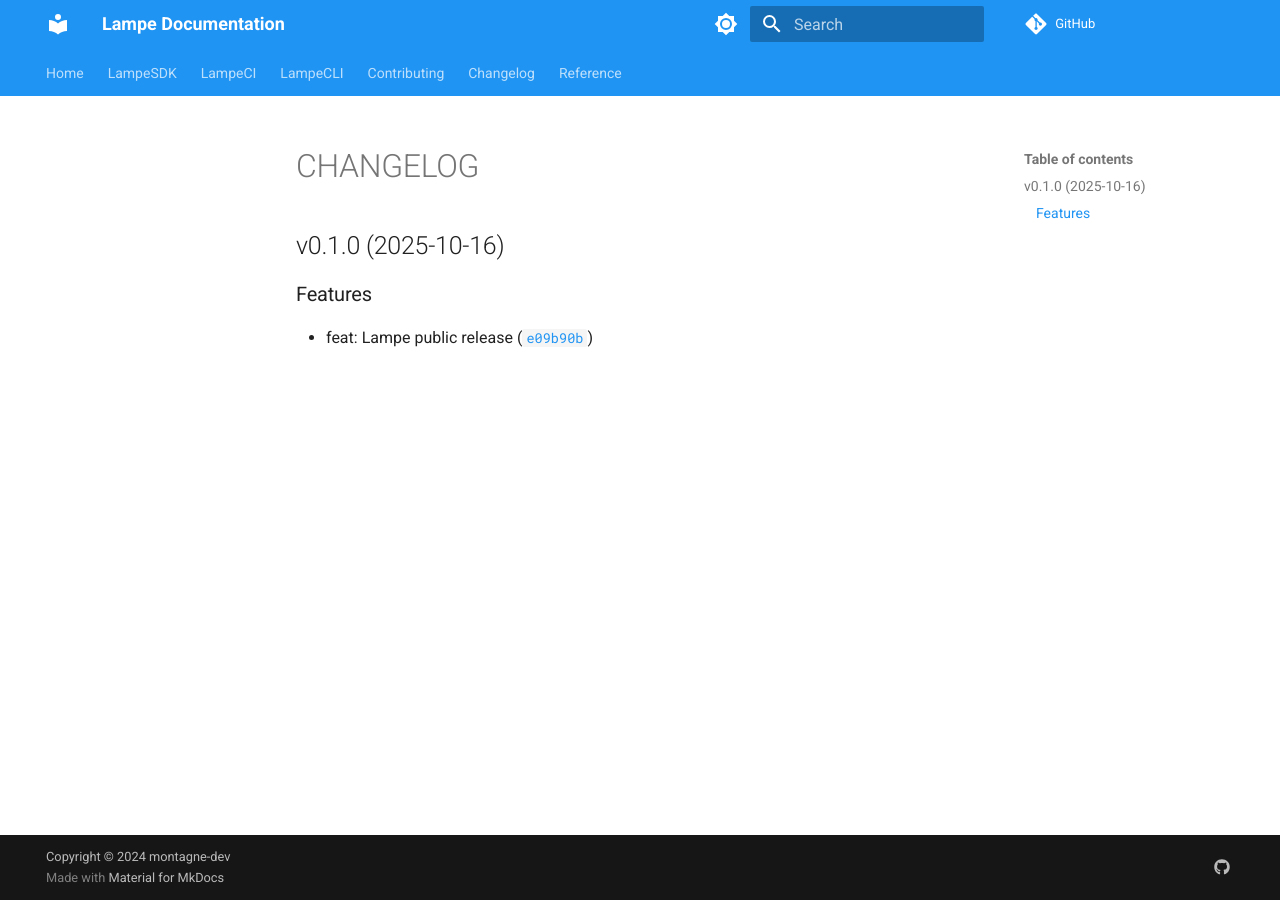
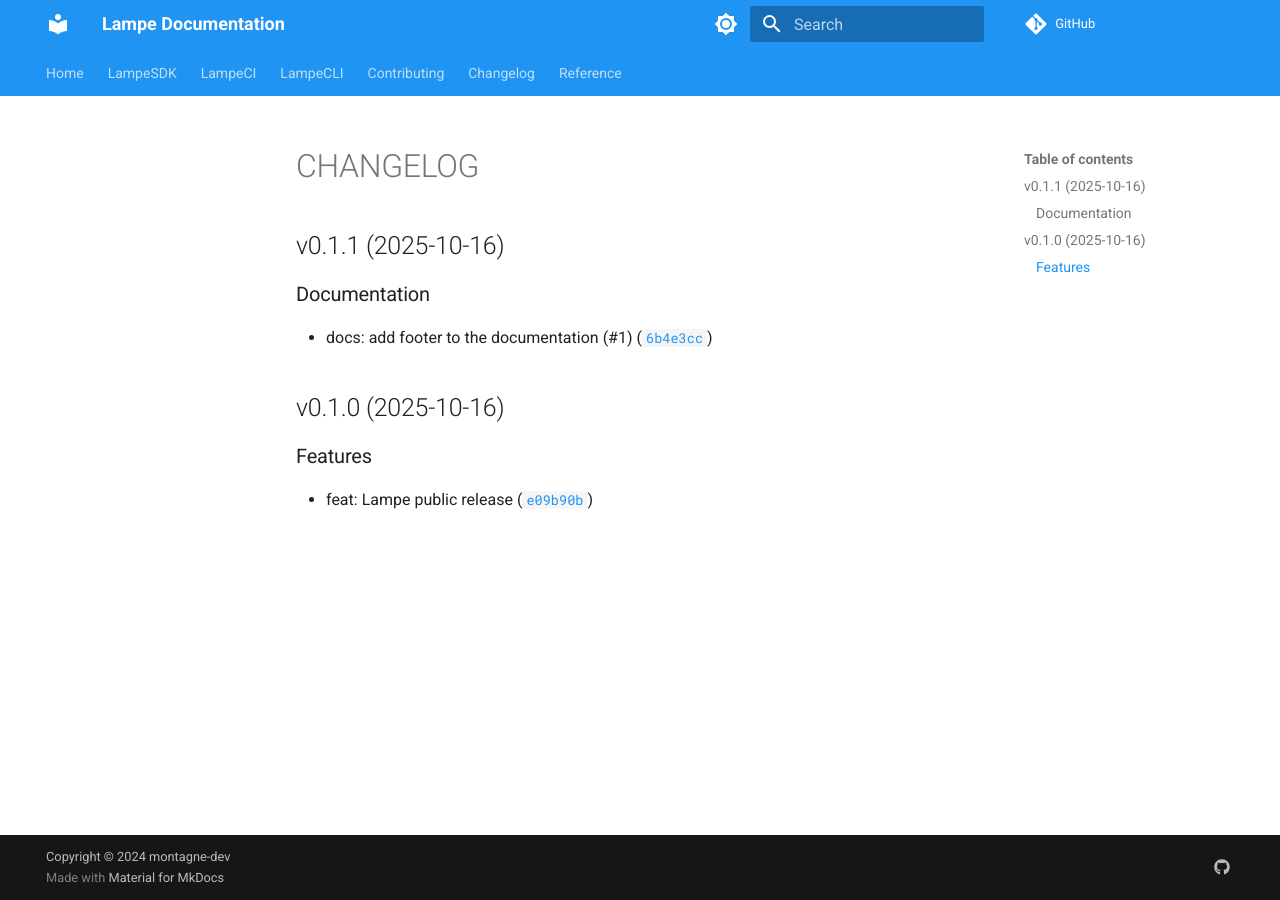
Before and after one commit to montagne-dev/lampe, an MkDocs documentation site: the page built from docs/CHANGELOG.md, in a window 1280 px wide. Built offline with MkDocs 1.6.1 and Material for MkDocs 9.7.7, drawn with Linux system fonts in a browser that asks for light colours; comment, search, counter and statistics services are not loaded.

Commit message:
0.1.1
Automatically generated by python-semantic-release

```diff
--- a/docs/CHANGELOG.md
+++ b/docs/CHANGELOG.md
@@ -1,6 +1,10 @@
 # CHANGELOG
 
 
+## v0.1.1 (2025-10-16)
+### Documentation
+
+* docs: add footer to the documentation (#1) ([`6b4e3cc`](https://github.com/montagne-dev/lampe/commit/6b4e3cc1a4342ce09a3545c65aabf836e0859d49))
 ## v0.1.0 (2025-10-16)
 ### Features
 
--- a/pyproject.toml
+++ b/pyproject.toml
@@ -1,6 +1,6 @@
 [project]
 name = "lampe-sdk"
-version = "0.1.0"
+version = "0.1.1"
 description = "lampe-sdk will higlight provide feedback on your code base."
 readme = "README.md"
 author = "antoine@montagne.dev"
```
Also changed, not shown: 1 other file.
